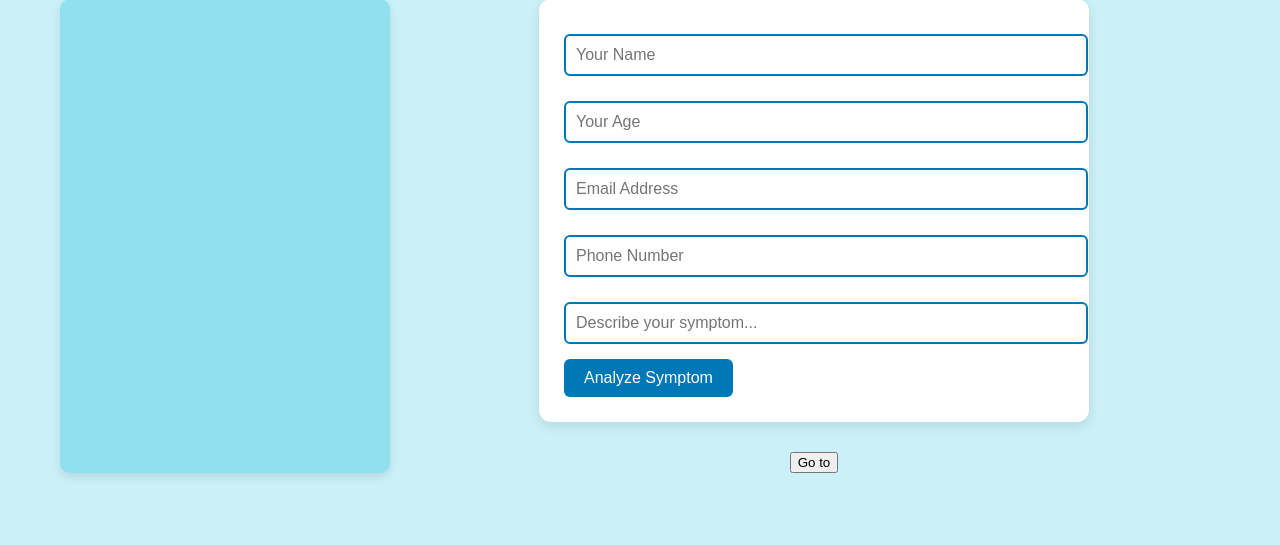
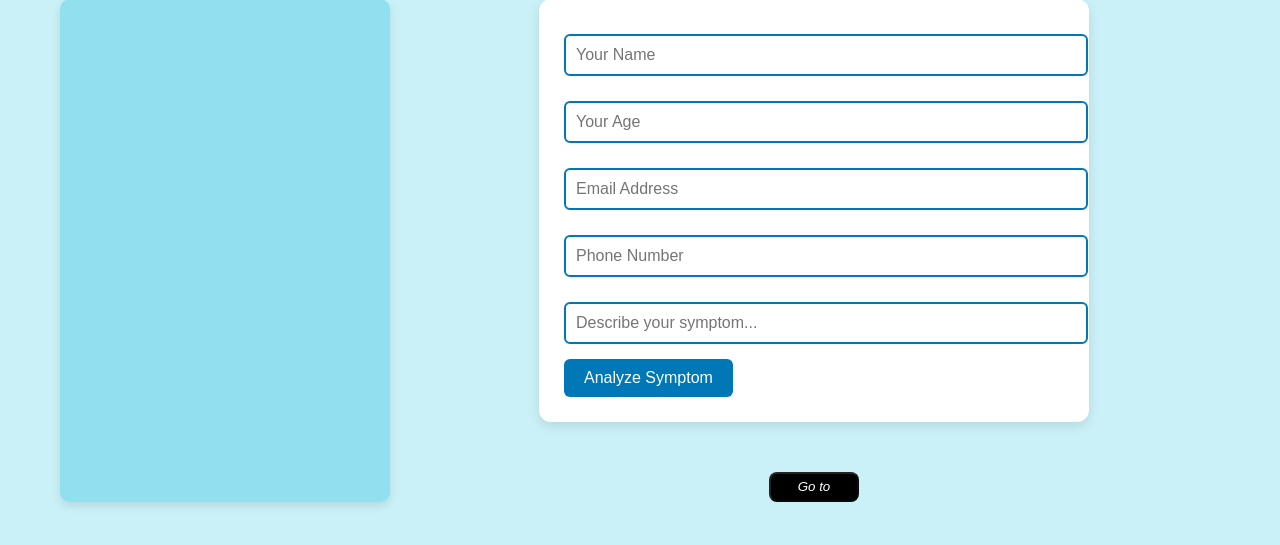
Before and after one commit to ManasSrivastava2047/Medical-ai-agent, a Flask app: page /book in a window 1280 px wide. Shown: the part 195-740 px from the top of the page. Run offline with Flask 3, Linux system fonts and the light colour scheme.

Commit message:
Commit 9

```diff
--- a/templates/bookappt.html
+++ b/templates/bookappt.html
@@ -80,6 +80,8 @@
 
         form input[type="submit"]:hover {
             background-color: #00B4D8;
+                      transform: scale(1.05);
+      box-shadow: 0 0 20px rgb(63, 243, 222);
         }
 
         .response {
@@ -122,6 +124,21 @@
     font-weight: bold;
     font-size: 1.2rem;
   }
+  .gotoDoctorBtn{
+margin-top: 20px;
+    font-style: oblique;
+    height: 30px;
+    width: 90px;
+    background-color: black;
+    color: white;
+    border-radius: 8px;
+    align-self: center
+
+  }
+  .gotoDoctorBtn:hover{
+          transform: scale(1.05);
+      box-shadow: 0 0 20px rgb(63, 243, 222);
+  }
 </style>
 
     </style>
@@ -154,10 +171,13 @@
                 <input type="email" name="email" placeholder="Email Address" required>
                 <input type="text" name="phone" placeholder="Phone Number" required>
                 <input type="text" name="symptom" placeholder="Describe your symptom..." required>
-                <input type="submit" value="Analyze Symptom">
+                <input type="submit" value="Analyze Symptom" id="analyzeBtn" disabled>
             </form>
-
-            <button class="redirect">Go to </button>
+            {% if result %}
+            <button class="gotoDoctorBtn" onclick="location.href='/general'">Go to </button>
+{% else %}
+<button class="gotoDoctorBtn" onclick="location.href='/general'" disabled>Go to </button>
+{% endif %}
             {% if result %}
             <div class="response">
                 <p><strong>{{ result | safe }}</strong></p>
@@ -173,6 +193,23 @@
 
         </div>
     </div>
+    <script>
+        const form = document.querySelector("form");
+
+  const analyzeBtn = document.getElementById("analyzeBtn");
+  const gotoDoctorBtn = document.querySelector(".gotoDoctorBtn");
+
+  form.addEventListener("input", function () {
+    analyzeBtn.disabled = false;
+  });
+
+  form.addEventListener("submit", function (e) {
+    setTimeout(() => {
+      document.body.insertAdjacentHTML("beforeend", `<p>Diagnosis complete. Proceed to doctor.</p>`);
+      gotoDoctorBtn.disabled = false;
+    }, 1000);
+  });
+</script>
 
 </body>
 </html>
```
Also changed, not shown: templates/general.html (added).
